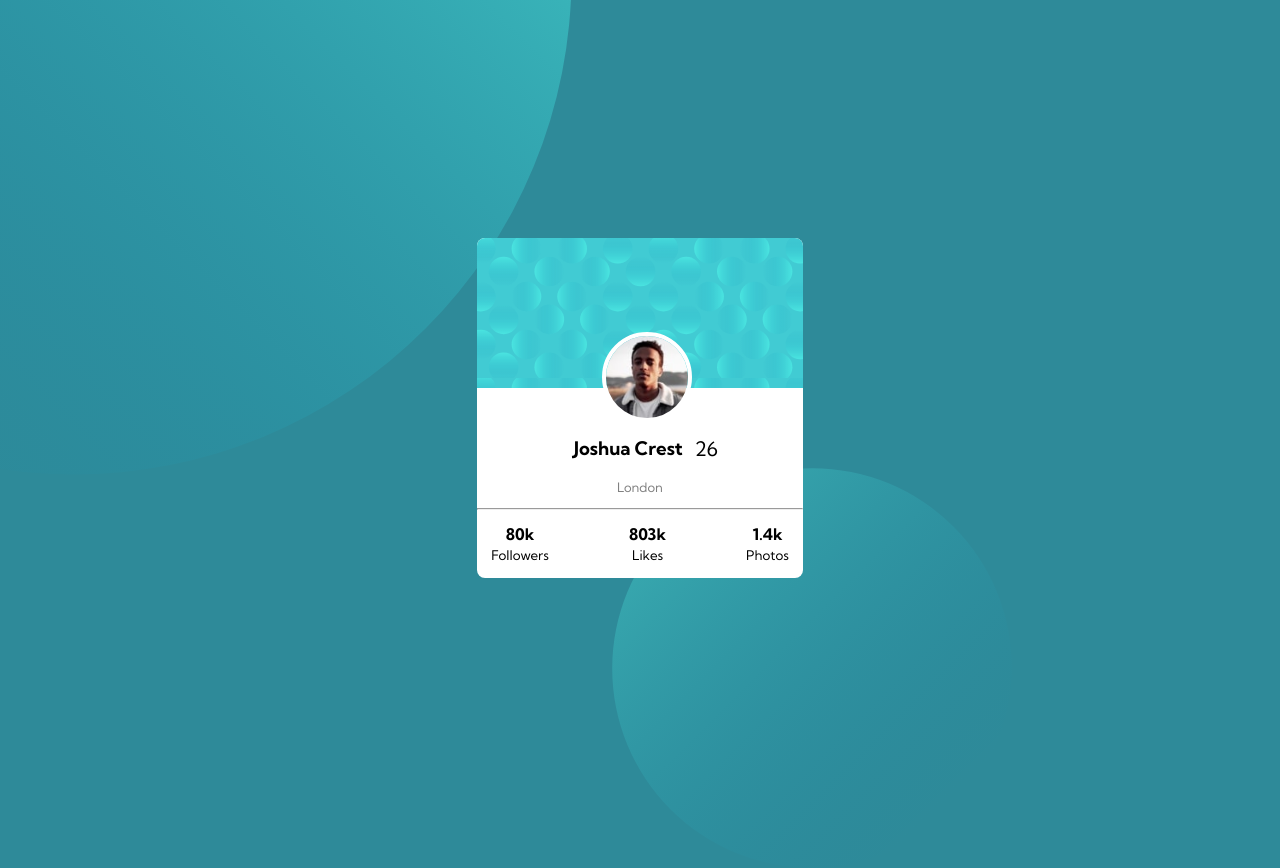
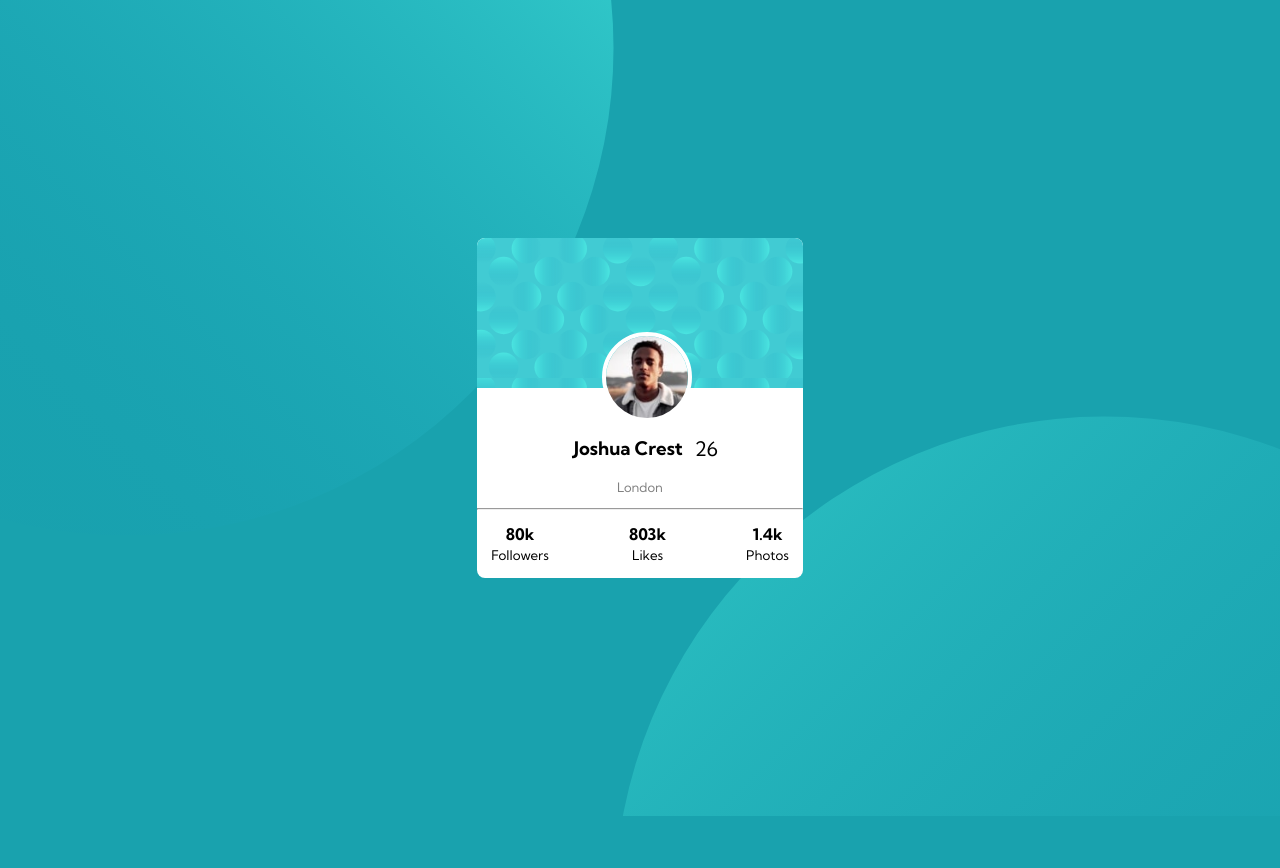
Before and after one commit to DajoshPlays/Profile-component-card, a plain HTML site: page index.html in a window 1280 px wide. After the commit the page ends 816 px from the top, so only its background shows below. Drawn offline with Linux system fonts and the light colour scheme.

Commit message:
Add files via upload

```diff
--- a/index.html
+++ b/index.html
@@ -13,7 +13,7 @@
   <link rel="stylesheet" href="styles.css">
 </head>
 <body>
-  <img class="top-img" src="images/bg-pattern-top.svg" alt="top-img">
+  <!-- <img class="top-img" src="images/bg-pattern-top.svg" alt="top-img"> -->
   <div class="container">
     <div class="top-container">
     </div>
@@ -48,6 +48,6 @@
       <div class="sub-details">1.4K Photos</div> -->
     </div>
   </div>
-  <img class="bottom-img" src="images/bg-pattern-bottom.svg" alt="img-bottom">
+  <!-- <img class="bottom-img" src="images/bg-pattern-bottom.svg" alt="img-bottom"> -->
 </body>
 </html>
--- a/styles.css
+++ b/styles.css
@@ -9,7 +9,11 @@ body{
     min-height: 100vh;
     background-color: #2E8A99;
     font-family: 'Kumbh Sans';
-    position: relative;
+    /* position: relative; */
+    background: url(./images/bg-pattern-top.svg), url(./images/bg-pattern-bottom.svg);
+    background-position: right 52vw bottom 35vh, left 48vw top 52vh;
+    background-repeat: no-repeat, no-repeat;
+    background-color: hsl(185deg, 75%, 39%);
 }
 .top-img{
     position: absolute;
```
